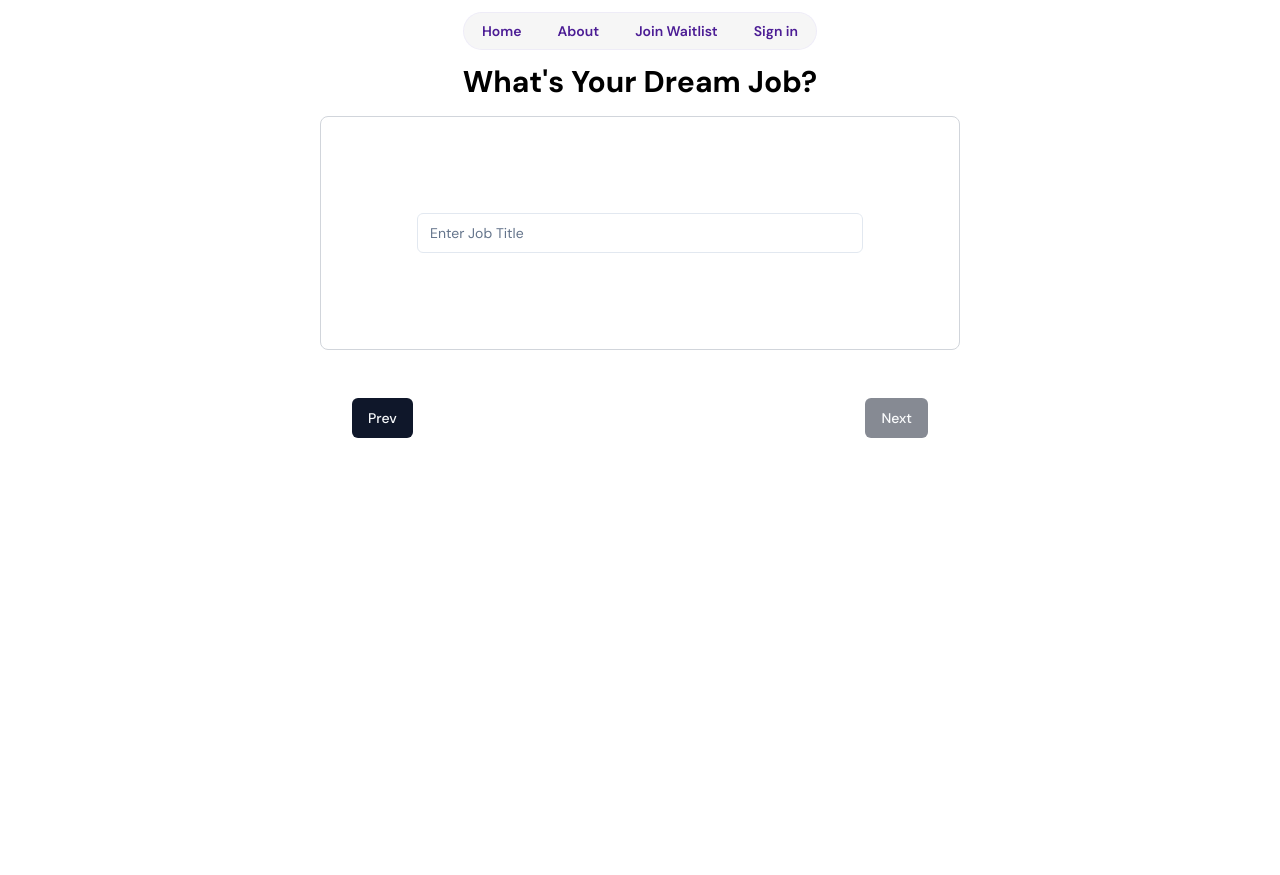
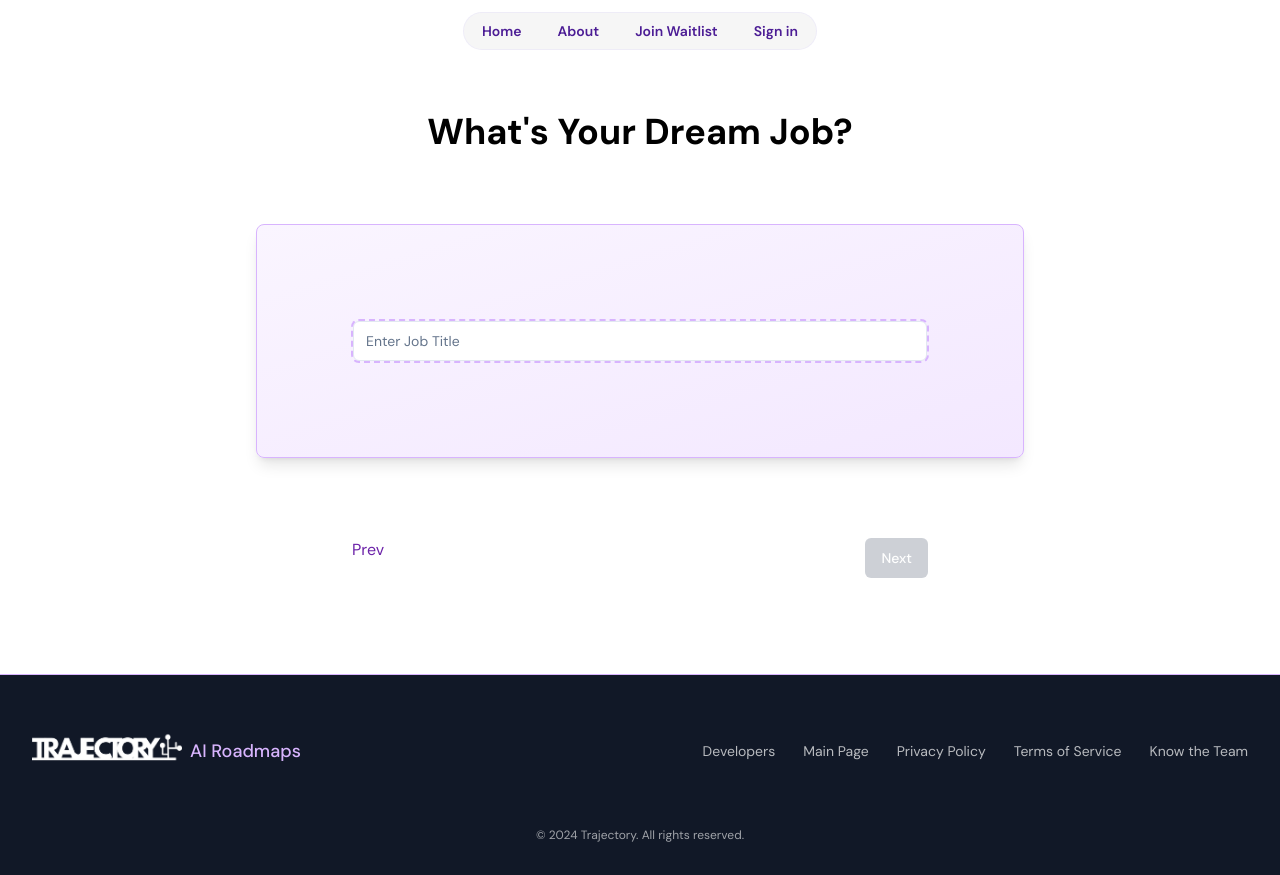
Before and after one commit to michaelvdang/trajectory, a Next.js app: page /get-started/target-job in a window 1280 px wide. Before the commit the page ends 800 px from the top, so only its background shows below. Built offline with nearby package versions, Linux system fonts and the light colour scheme; no server answers.

Commit message:
styled get-started pages

```diff
--- a/app/get-started/target-job/page.tsx
+++ b/app/get-started/target-job/page.tsx
@@ -11,6 +11,7 @@ import Link from 'next/link'
 import { useRouter } from 'next/navigation'
 import React, { useState } from 'react'
 import { MatchData } from "@/types";
+import { Footer } from '@/components/ui/Footer';
 
 const page = () => {
   const { isLoaded, isSignedIn, user } = useUser()
@@ -74,56 +75,59 @@ const page = () => {
   return (
     <>
       <Header />
-    <div
-      className="flex flex-col items-center justify-center"
-    >
-      <div
-        className="max-w-7xl w-full flex flex-col items-center "
-      >
-        <div className="flex justify-center items-center pt-16">
-          <h1 className="text-3xl font-bold mb-4">What's Your
-            Dream Job?</h1>
+      <div className="flex flex-col items-center justify-center py-12 bg-white">
+        <div className="max-w-7xl w-full flex flex-col items-center">
+          <div className="flex justify-center items-center pt-16 pb-12">
+            <h1 className="text-4xl font-bold mb-6 text-black">
+              What's Your Dream Job?
+            </h1>
           </div>
           {isTargetJobSubmitted ? (
             <>
               <Loader />
             </>
           ) : (
-          <div className="relative flex flex-col justify-center items-center gap-6 bg-background rounded-lg p-12 md:p-24  w-1/2 border border-gray-300 max-w-xl md:max-w-3xl mx-auto">
+            <div className="relative flex flex-col justify-center items-center gap-6 bg-gradient-to-br from-purple-50 to-purple-100 rounded-lg p-12 md:p-24 w-11/12 md:w-3/4 border border-purple-300 shadow-lg max-w-xl md:max-w-3xl mx-auto">
               <Input
-              className="outline-dashed outline-1 outline-white"
-              placeholder='Enter Job Title'
+                className="outline-dashed outline-2 outline-purple-300"
+                placeholder="Enter Job Title"
                 onChange={(e) => setTargetJob(e.target.value)}
                 value={targetJob}
                 onKeyDown={handleKeyDown}
               />
             </div>
           )}
-        <div
-          className="max-w-xl md:max-w-3xl py-12 px-12 md:px-24 w-full flex justify-between gap-6"
-        >
+          <div className="max-w-xl md:max-w-3xl py-12 px-12 md:px-24 w-full flex justify-between gap-6 mt-8">
             <Link
               href="/get-started/upload"
-            className={buttonVariants({ variant: "default" })}
+              className="text-purple-800 hover:text-purple-900 transition-colors"
             >
               Prev
             </Link>
             {targetJob.length > 0 ? (
-            <Button onClick={() => handleSubmitTargetJob(targetJob)} variant="default">Next</Button>
-          ) : (
-            <Button disabled variant="default">Next</Button>
-          )}
-          {/* <Link
-            href={`/users/${user.id.slice(-10)}/matches`}
-            className={buttonVariants({ variant: "default" })}
+              <Button
+                onClick={() => handleSubmitTargetJob(targetJob)}
+                className="bg-purple-800 text-white hover:bg-purple-900 transition-colors"
+                variant="default"
               >
                 Next
-          </Link> */}
+              </Button>
+            ) : (
+              <Button
+                disabled
+                className="bg-gray-400 text-white cursor-not-allowed"
+                variant="default"
+              >
+                Next
+              </Button>
+            )}
           </div>
         </div>
       </div>
+      <Footer />
     </>
-  )
+  );
+
 }
 
 export default page
--- a/app/get-started/upload/page.tsx
+++ b/app/get-started/upload/page.tsx
@@ -19,6 +19,7 @@ import { doc, getDoc, setDoc, writeBatch } from "firebase/firestore";
 import { Header } from "@/components/ui/Header";
 import Link from "next/link";
 import { MatchData } from "@/types";
+import { Footer } from '@/components/ui/Footer';
 
 const FileSvgDraw = () => {
   return (
@@ -179,23 +180,19 @@ const FileUpload = () => {
   return (
     <>
       <Header />
-    <div
-      className="flex flex-col items-center justify-center"
-    >
-      <div
-        className="max-w-7xl w-full flex flex-col items-center "
-      >
+      <div className="flex flex-col items-center justify-center py-8 bg-white">
+        <div className="max-w-7xl w-full flex flex-col items-center">
           <div className="flex justify-center items-center pt-16">
-          <h1 className="text-3xl font-bold mb-4">Upload Your Resume</h1>
+            <h1 className="text-4xl font-bold mb-6 text-black">Upload Your Resume</h1>
           </div>
-        <div className="relative flex flex-col justify-center items-center gap-6 bg-background rounded-lg p-12 md:p-24  w-1/2 border border-gray-300 max-w-xl md:max-w-3xl mx-auto">
+          <div className="relative flex flex-col justify-center items-center gap-6 bg-gradient-to-br from-purple-100 to-purple-200 rounded-lg p-12 md:p-24 w-11/12 md:w-3/4 border-violet-300/15 shadow-[0_0_80px_inset] shadow-violet-300/15 mx-auto">
             <FileUploader
               value={files}
               onValueChange={setFiles}
               dropzoneOptions={dropZoneConfig}
             >
-            <FileInput className="outline-dashed outline-1 outline-white">
-              <div className="flex items-center justify-center flex-col pt-3 pb-4 w-full">
+              <FileInput className="outline-dashed outline-2 outline-purple-300">
+                <div className="flex items-center justify-center flex-col pt-3 pb-4 w-full text-purple-700">
                   <FileSvgDraw />
                 </div>
               </FileInput>
@@ -203,7 +200,7 @@ const FileUpload = () => {
                 {files &&
                   files.length > 0 &&
                   files.map((file, i) => (
-                  <FileUploaderItem key={i} index={i}>
+                    <FileUploaderItem key={i} index={i} className="flex items-center text-purple-700">
                       <Paperclip className="h-4 w-4 stroke-current" />
                       <span>{file.name}</span>
                     </FileUploaderItem>
@@ -212,7 +209,7 @@ const FileUpload = () => {
             </FileUploader>
             {files && files.length > 0 && (
               <Button
-              className="mt-8 px-4 py-2 w-[25%] bg-blue-500 text-white rounded hover:bg-blue-600"
+                className="mt-8 px-6 py-3 w-1/4 bg-purple-800 text-white rounded-lg hover:bg-purple-900 transition-colors"
                 onClick={handleUpload}
                 disabled={!files || files.length === 0}
               >
@@ -220,40 +217,32 @@ const FileUpload = () => {
               </Button>
             )}
             {uploadStatus && (
-            <p className="mt-4 text-sm text-gray-500">{uploadStatus}</p>
+              <p className="mt-4 text-sm text-gray-600">{uploadStatus}</p>
             )}
           </div>
-        <div
-          className="max-w-xl md:max-w-3xl py-12 px-12 md:px-24 w-full flex justify-between gap-6"
-        >
-          <Link
-            href="/"
-            className={buttonVariants({ variant: "default" })}
-          >
+          <div className="max-w-xl md:max-w-3xl py-12 px-12 md:px-24 w-full flex justify-between gap-6">
+            <Link href="/" className="text-purple-800 hover:text-purple-900 transition-colors">
               Prev
             </Link>
-          <Link
-            href="/get-started/target-job"
-            className={buttonVariants({ variant: "default" })}
-          >
+            <Link href="/get-started/target-job" className="text-purple-800 hover:text-purple-900 transition-colors">
               Skip
             </Link>
             {uploadStatus === 'successful' ? (
-            <Link
-              href="/get-started/target-job"
-              className={buttonVariants({ variant: "default" })}
-
-            >
+              <Link href="/get-started/target-job" className="text-purple-800 hover:text-purple-900 transition-colors">
                 Next
               </Link>
             ) : (
-            <Button disabled variant="default">Next</Button>
+              <Button disabled variant="default" className="text-gray-400 cursor-not-allowed">
+                Next
+              </Button>
             )}
           </div>
         </div>
       </div>
+      <Footer />
     </>
   );
+
 };
 
 export default FileUpload;
```
Lines whose indentation alone changed are shown as unchanged.
